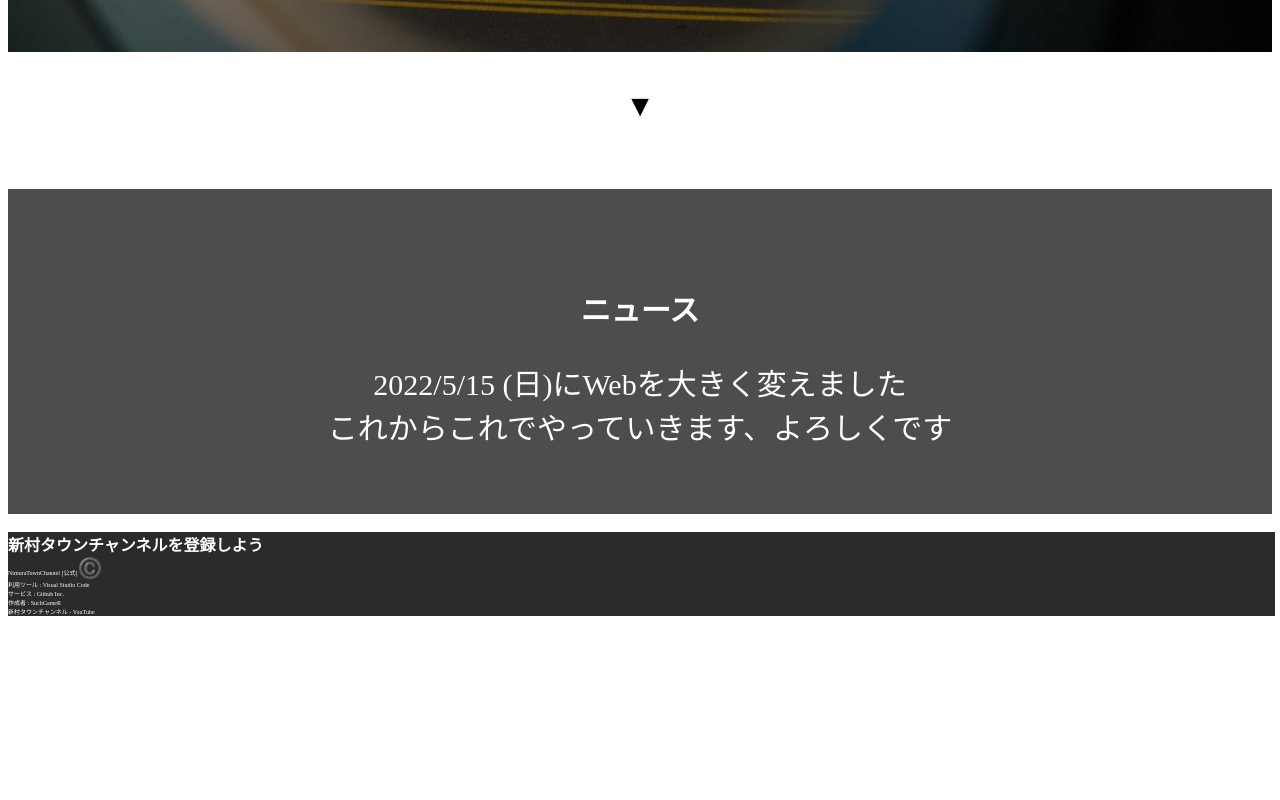
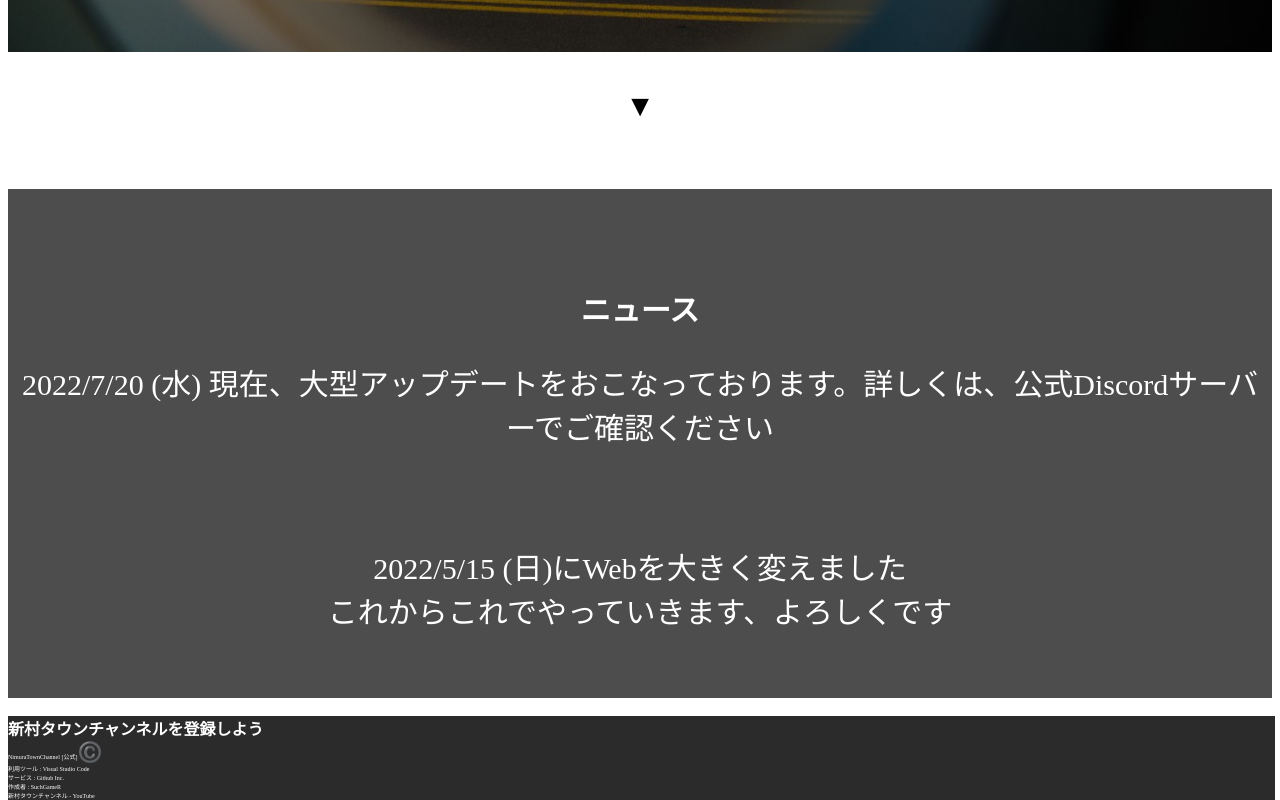
Before and after one commit to information-literacy/news, a plain HTML site: page index.html in a window 1280 px wide. Shown: the part 701-1501 px from the top of the page. Before the commit the page ends 1317 px from the top, so only its background shows below. Drawn offline with Linux system fonts and the light colour scheme.

Commit message:
Update index.html

```diff
--- a/index.html
+++ b/index.html
@@ -43,6 +43,9 @@
                 <br>
                 <br>
                 <h2>ニュース</h2>
+                <p>2022/7/20 (水) 現在、大型アップデートをおこなっております。詳しくは、公式Discordサーバーでご確認ください</p>
+                <br>
+                <br>
                 <p>2022/5/15 (日)にWebを大きく変えました<br>これからこれでやっていきます、よろしくです</p>
                 <br>
                 <br>
```
